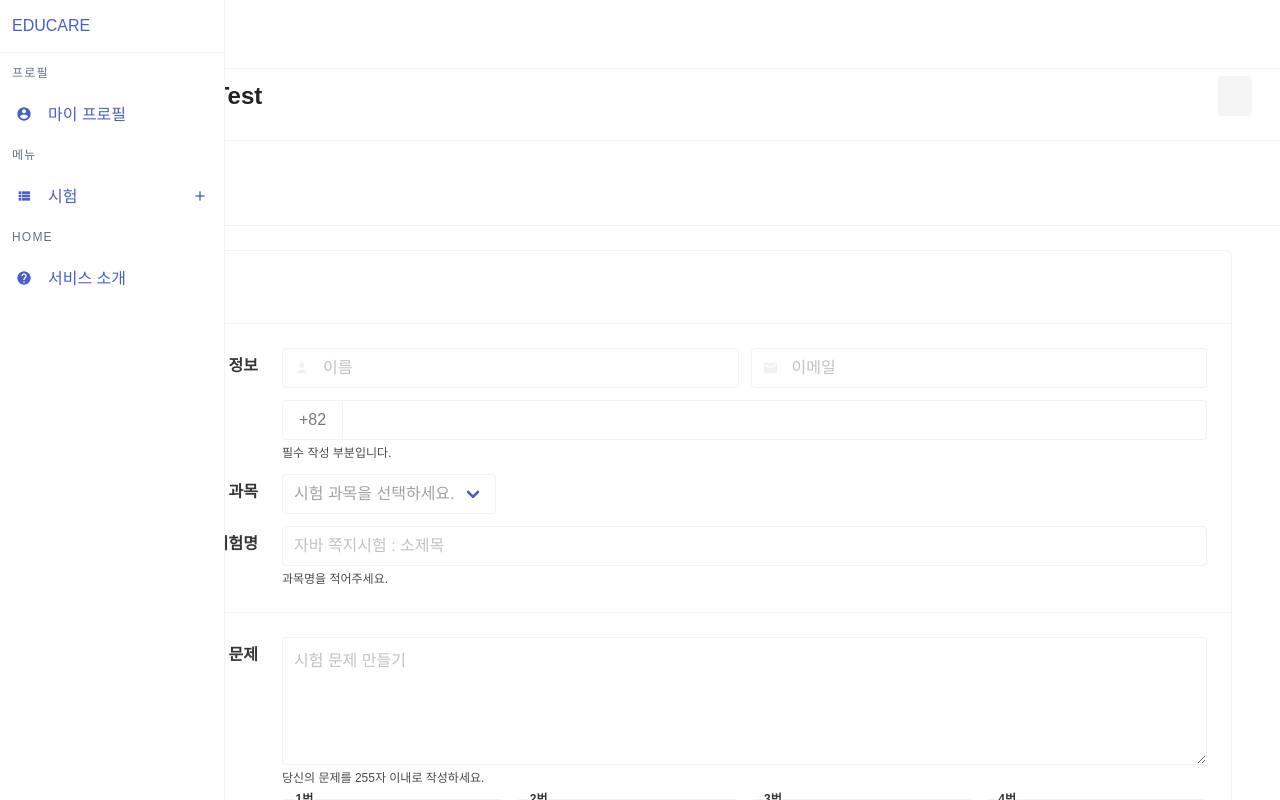
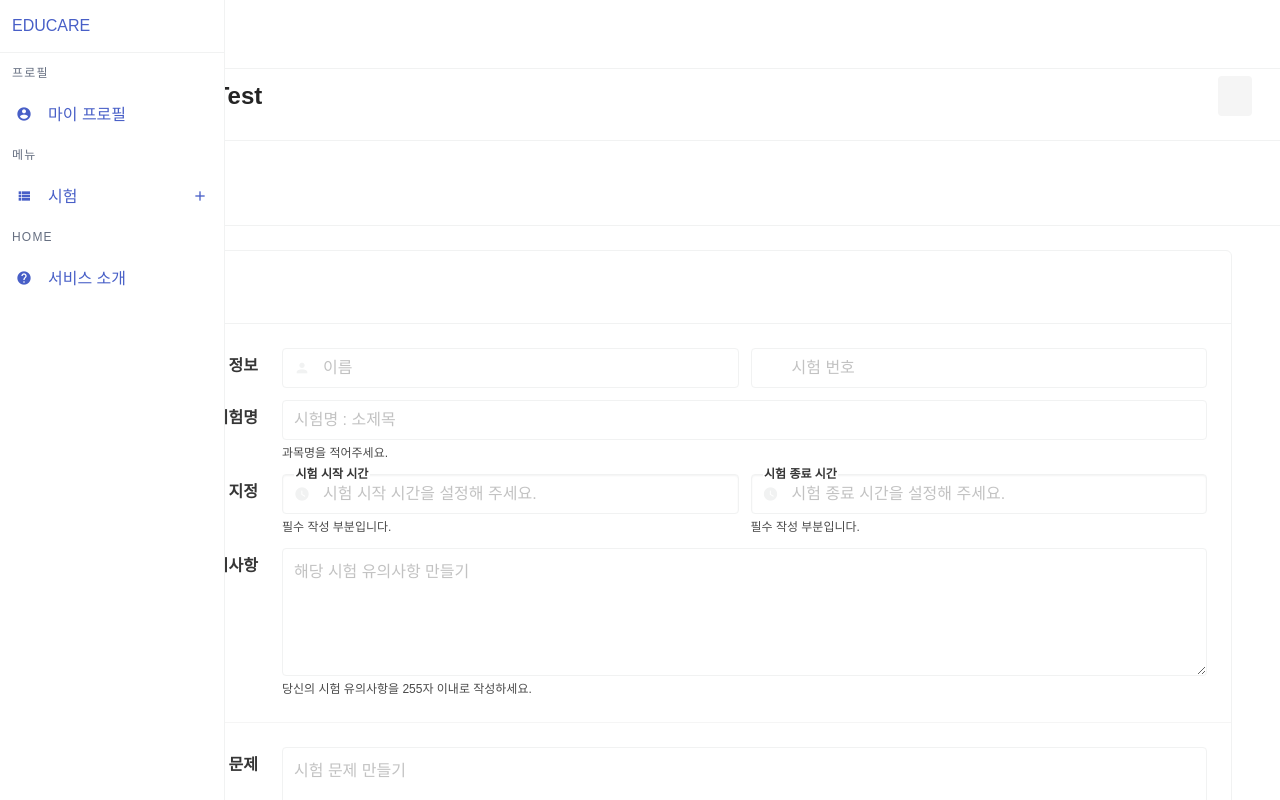
Before and after one commit to 2021PlaydataFinalProject/EduCare, a Vue app in the folder frontend/: page /addtest in a window 1280 px wide. Shown: the top 800 px of the page. Built offline with nearby package versions, Linux system fonts and the light colour scheme.

Commit message:
frontend update addtest

```diff
--- a/frontend/src/components/SignInForm.vue
+++ b/frontend/src/components/SignInForm.vue
@@ -89,7 +89,7 @@ export default {
           alert("로그인 성공");
           console.log(Headers); //get("Authorization")
           // sessionStorage.setItem("user", JSON.stringify(response.data));
-          // this.$router.push({ name: "Service" });
+          this.$router.push({ name: "Service" });
         })
         .catch(error => {
           alert("로그인 실패");
--- a/frontend/src/views/AddTest.vue
+++ b/frontend/src/views/AddTest.vue
@@ -16,32 +16,31 @@
                 icon="account"
                 v-model="form.name"
                 placeholder="이름"
-                name="name"
+                name="username"
                 required
               />
             </b-field>
             <b-field>
               <b-input
-                icon="email"
-                type="email"
-                v-model="form.email"
-                placeholder="이메일"
-                name="email"
+                icon="finish"
+                v-model="form.number"
+                placeholder="시험 번호"
+                name="testnum"
                 required
               />
             </b-field>
           </b-field>
-          <b-field message="필수 작성 부분입니다." horizontal>
+          <!-- <b-field message="필수 작성 부분입니다." horizontal>
             <b-field>
               <p class="control">
                 <a class="button is-static">
                   +82
                 </a>
               </p>
-              <b-input type="tel" v-model="form.phone" name="phone" expanded />
+              <b-input type="subject" v-model="form.subject" name="" expanded />
             </b-field>
-          </b-field>
-          <b-field label="시험 과목" horizontal>
+          </b-field> -->
+          <!-- <b-field label="시험 과목" horizontal>
             <b-select
               placeholder="시험 과목을 선택하세요."
               v-model="form.department"
@@ -55,11 +54,58 @@
                 {{ department }}
               </option>
             </b-select>
-          </b-field>
+          </b-field> -->
           <b-field label="시험명" message="과목명을 적어주세요." horizontal>
             <b-input
-              placeholder="자바 쪽지시험 : 소제목"
+              placeholder="시험명 : 소제목"
               v-model="form.subject"
+              name="testname"
+              maxlength="150"
+              required
+            />
+          </b-field>
+          <b-field label="시험 시간 지정" horizontal>
+            <b-field
+              :label-position="labelPosition"
+              label="시험 시작 시간"
+              name="starttime"
+              message="필수 작성 부분입니다."
+            >
+              <b-timepicker
+                placeholder="시험 시작 시간을 설정해 주세요."
+                icon="clock"
+                name="starttime"
+                :incrementMinutes="minutesGranularity"
+                :incrementHours="hoursGranularity"
+              >
+              </b-timepicker>
+            </b-field>
+            <b-field
+              :label-position="labelPosition"
+              label="시험 종료 시간"
+              name="endtime"
+              message="필수 작성 부분입니다."
+            >
+              <b-timepicker
+                placeholder="시험 종료 시간을 설정해 주세요."
+                message="필수 작성 부분입니다."
+                name="endtime"
+                icon="clock"
+                :incrementMinutes="minutesGranularity"
+                :incrementHours="hoursGranularity"
+              >
+              </b-timepicker>
+            </b-field>
+          </b-field>
+          <b-field
+            label="시험 유의사항"
+            message="당신의 시험 유의사항을 255자 이내로 작성하세요."
+            horizontal
+          >
+            <b-input
+              type="textarea"
+              placeholder="해당 시험 유의사항 만들기"
+              v-model="form.testguide"
               maxlength="255"
               required
             />
@@ -148,11 +194,10 @@
 <script>
 import TitleBar from "@/components/TitleBar";
 import CardComponent from "@/components/CardComponent";
-// import CheckboxPicker from "@/components/CheckboxPicker";
-// import RadioPicker from "@/components/RadioPicker";
-// import FilePicker from "@/components/FilePicker";
 import HeroBar from "@/components/HeroBar";
 import AddTestTable from "@/components/AddTestTable";
+import axios from "axios";
+
 export default {
   name: "AddTest",
   components: {
@@ -166,19 +211,19 @@ export default {
       labelPosition: "on-border",
       isLoading: false,
       form: {
-        name: null,
-        email: null,
-        phone: null,
-        department: null,
-        subject: null,
-        question: null
+        username: null,
+        testnum: null,
+        testname: null,
+        endtime: null,
+        starttime: null,
+        testguide: null
       },
-      customElementsForm: {
-        checkbox: [],
-        radio: null,
-        switch: true,
-        file: null
-      },
+      // customElementsForm: {
+      //   checkbox: [],
+      //   radio: null,
+      //   switch: true,
+      //   file: null
+      // },
       departments: ["JAVA", "SPRINGBOOT", "VUE", "SQL"]
     };
   },
@@ -187,6 +232,79 @@ export default {
       return ["Instructor", "Add Test"];
     }
   },
-  methods: {}
+  methods: {
+    submitForm() {
+      const addtestData = {
+        username: this.username,
+        testnum: this.testnum,
+        testname: this.testname,
+        endtime: this.endtime,
+        starttime: this.starttime,
+        testguide: this.testguide
+      };
+      axios
+        .post(
+          "http://localhost:8000/test/create/" + "?username=",
+          addtestData,
+          {
+            headers: {
+              "Content-Type": "application/json"
+            }
+          }
+        )
+        .then(Headers => {
+          alert("시험 생성 성공!");
+          console.log(Headers); //get("Authorization")
+          // sessionStorage.setItem("user", JSON.stringify(response.data));
+          this.$router.push({ name: "InstructorTest" });
+        })
+        .catch(error => {
+          alert("시험 생성 실패");
+          console.log(error);
+        })
+        .finally(() => {
+          this.initForm();
+        });
+    },
+    submitForm2() {
+      const addtestproblemData = {
+        strtnum: this.strtnum,
+        proId: this.proId,
+        pronum: this.pronum,
+        proDes: this.proDes,
+        proSel: this.proSel,
+        proImage: this.proImage,
+        proAnswer: this.proAnswer
+      };
+      axios
+        .post("http://localhost:8000/testpro/create/", addtestproblemData, {
+          // headers: {
+          //   "Content-Type": "application/json"
+          // }
+        })
+        .then(Headers => {
+          alert("시험 문제 생성 성공!");
+          console.log(Headers); //get("Authorization")
+          // sessionStorage.setItem("user", JSON.stringify(response.data));
+          this.$router.push({ name: "InstructorTest" });
+        })
+        .catch(error => {
+          alert("시험 문제 생성 실패");
+          console.log(error);
+        })
+        .finally(() => {
+          this.initForm();
+        });
+    },
+    initForm() {
+      this.strtnum = "";
+      this.proId = "";
+      this.pronum = "";
+      this.proDes = "";
+      this.proSel = "";
+      this.proImage = "";
+      this.proAnswer = "";
+    }
+  }
 };
 </script>
--- a/frontend/src/views/InstructorTest.vue
+++ b/frontend/src/views/InstructorTest.vue
@@ -34,21 +34,37 @@
               </b-table-column>
 
               <b-table-column
-                field="testName"
-                label="시험명"
+                field="endTime"
+                label="종료 시간"
                 v-slot="props"
                 centered
               >
-                {{ props.row.testName }}
+                {{ props.row.endTime }}
               </b-table-column>
 
               <b-table-column
-                field="userName"
-                label="학생 이름"
+                field="startTime"
+                label="시작 시간"
                 v-slot="props"
                 centered
               >
-                {{ props.row.userName }}
+                {{ props.row.startTime }}
+              </b-table-column>
+              <b-table-column
+                field="testGuide"
+                label="시험 유의사항"
+                v-slot="props"
+                centered
+              >
+                {{ props.row.testGuide }}
+              </b-table-column>
+              <b-table-column
+                field="instructorId"
+                label="담당교수명"
+                v-slot="props"
+                centered
+              >
+                {{ props.row.instructorId }}
               </b-table-column>
               <b-table-column label="수정 및 삭제" v-slot="props" centered>
                 <b-button
```
Also changed, not shown: 1 other file (tests, documents, lock files or other folders).
